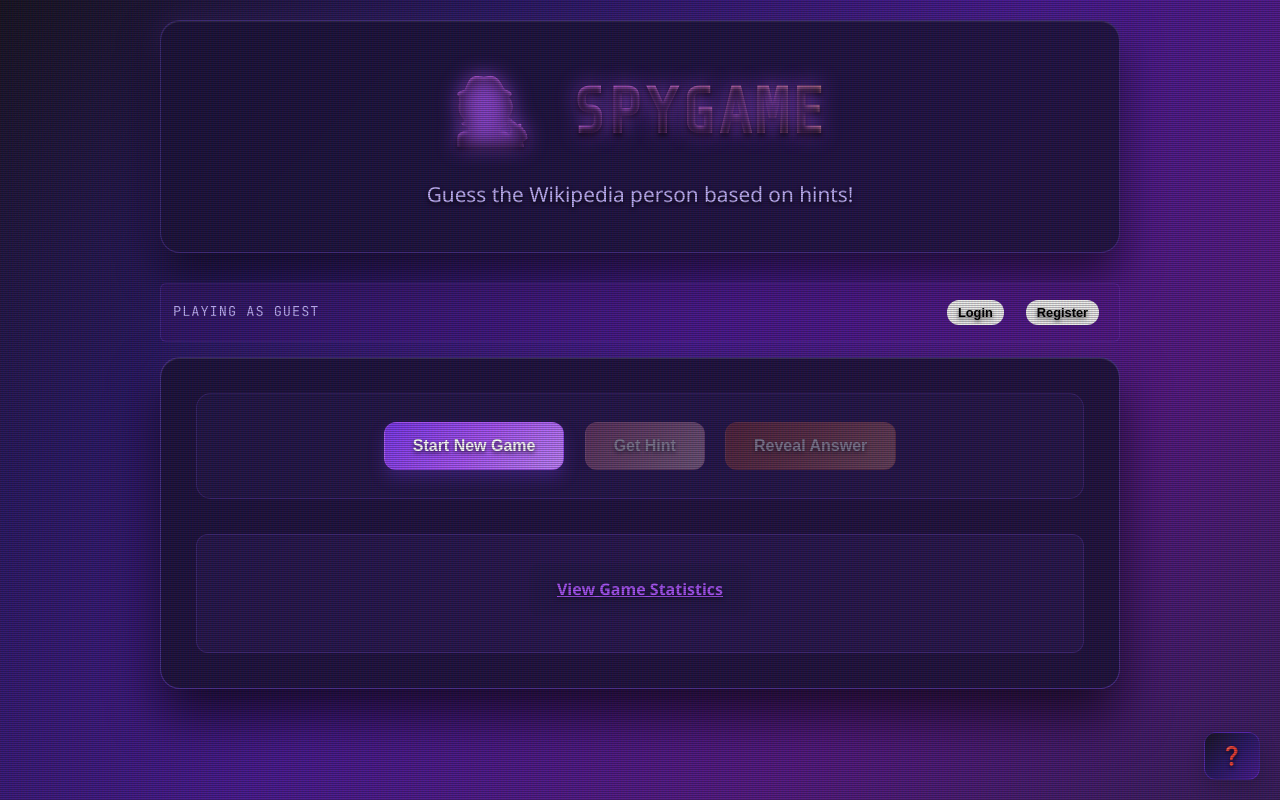
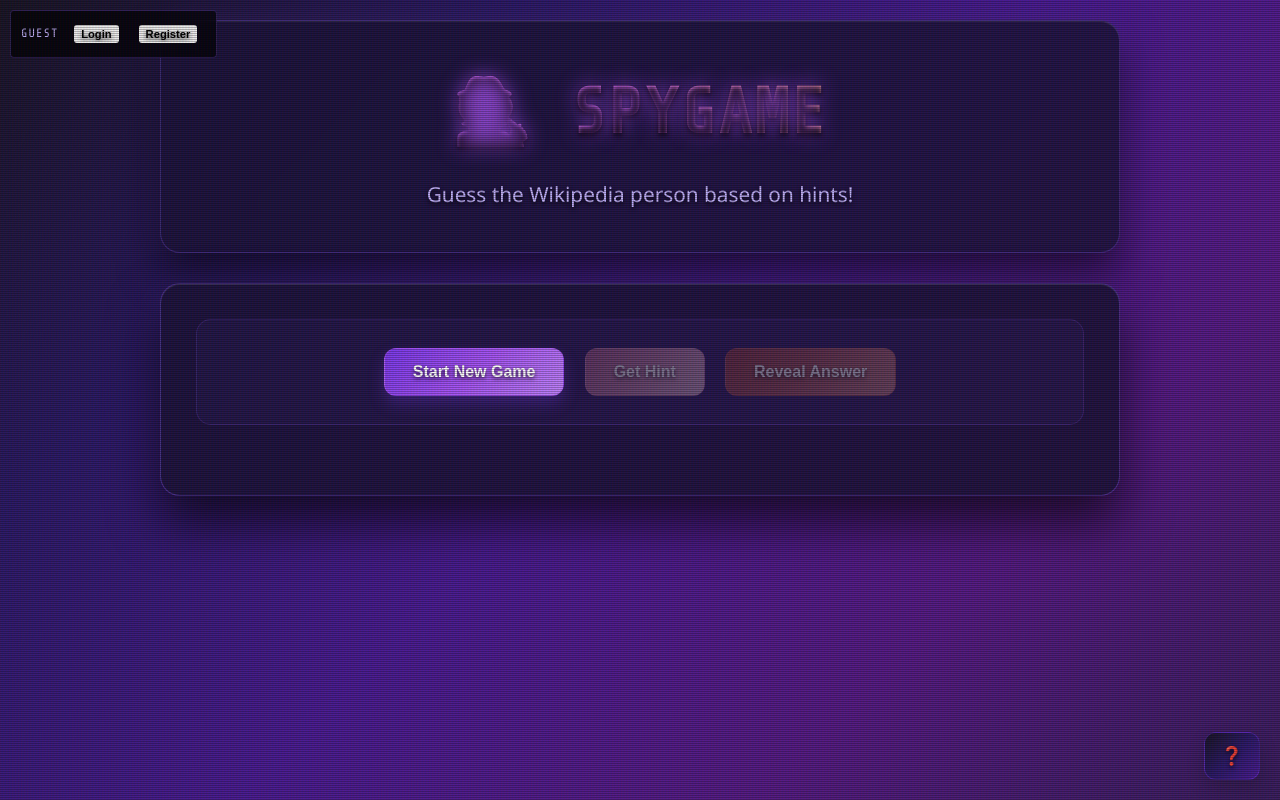
Before and after one commit to alonso02rupa/SpyGame, a Flask app: page / in a window 1280 px wide. Run offline with Flask 3, Linux system fonts and the light colour scheme.

Commit message:
Move user status to top-left corner, add Stats button (visible only when logged in)
Co-authored-by: alonso02rupa <198040140+alonso02rupa@users.noreply.github.com>

```diff
--- a/static/style.css
+++ b/static/style.css
@@ -1014,42 +1014,49 @@ thead tr:hover {
  * Styles for login/register functionality and user status display
  */
 
-/* User status bar - compact inline display */
-.user-status {
-    background: rgba(88, 28, 135, 0.2);                        /* Lighter semi-transparent purple */
-    border: 1px solid rgba(139, 92, 246, 0.2);                 /* Subtle purple border */
-    border-radius: 6px;                                         /* Smaller rounded corners */
-    padding: 8px 12px;                                          /* Compact padding */
-    margin-bottom: 15px;                                        /* Reduced space below */
+/* User status bar - fixed top-left corner like game stats */
+.user-status-corner {
+    position: fixed;                                            /* Fixed positioning */
+    top: 10px;                                                  /* Distance from top */
+    left: 10px;                                                 /* Distance from left */
+    background: rgba(0, 0, 0, 0.7);                            /* Dark semi-transparent background */
+    border: 1px solid rgba(139, 92, 246, 0.3);                 /* Subtle purple border */
+    border-radius: 4px;                                         /* Small rounded corners */
+    padding: 6px 10px;                                          /* Compact padding */
     backdrop-filter: blur(10px);                                /* Glass effect blur */
-}
-
-.user-info {
-    display: flex;                                              /* Flex layout for user info */
-    justify-content: space-between;                             /* Space between user display and buttons */
-    align-items: center;                                        /* Vertically center items */
-    flex-wrap: wrap;                                            /* Allow wrapping on small screens */
-    gap: 8px;                                                   /* Reduced space between items */
+    z-index: 100;                                               /* Above other content */
+    display: flex;                                              /* Flex layout */
+    align-items: center;                                        /* Center vertically */
+    gap: 8px;                                                   /* Space between items */
+    font-family: 'JetBrains Mono', 'Share Tech Mono', monospace; /* Terminal font */
 }
 
 #user-display {
-    font-family: 'JetBrains Mono', 'Share Tech Mono', monospace; /* Terminal font */
     font-weight: 500;                                           /* Medium weight */
     color: #c4b5fd;                                             /* Light purple text */
-    font-size: 0.85em;                                          /* Smaller text */
+    font-size: 0.75em;                                          /* Small text */
+    white-space: nowrap;                                        /* No wrap */
 }
 
 .auth-buttons {
     display: flex;                                              /* Flex layout for buttons */
-    gap: 6px;                                                   /* Reduced space between buttons */
-    flex-wrap: wrap;                                            /* Allow wrapping on small screens */
-}
-
-/* Small button variant for auth buttons */
-.btn-small {
-    padding: 4px 10px !important;                              /* Even smaller padding */
-    font-size: 0.8em !important;                               /* Smaller font size */
+    gap: 4px;                                                   /* Small space between buttons */
+    flex-wrap: nowrap;                                          /* No wrapping */
+}
+
+/* Tiny button variant for corner auth buttons */
+.btn-tiny {
+    padding: 2px 6px !important;                               /* Very small padding */
+    font-size: 0.7em !important;                               /* Very small font size */
     min-width: auto !important;                                 /* Override minimum width */
+    border-radius: 3px !important;                             /* Small border radius */
+}
+
+/* Stats button special styling */
+.btn-stats {
+    background: rgba(139, 92, 246, 0.3) !important;            /* Purple tint */
+    color: #c4b5fd !important;                                 /* Light purple text */
+    text-decoration: none !important;                          /* Remove underline */
 }
 
 /* Modal styles for login/register forms */
--- a/templates/index.html
+++ b/templates/index.html
@@ -53,6 +53,18 @@
         Everything users see and interact with goes inside here.
     -->
 
+    <!-- Top-left user status bar (like game stats) -->
+    <div id="user-status" class="user-status-corner">
+        <span id="user-display">Guest</span>
+        <div class="auth-buttons">
+            <button id="login-btn" class="btn btn-tiny">Login</button>
+            <button id="register-btn" class="btn btn-tiny">Register</button>
+            <button id="guest-btn" class="btn btn-tiny" style="display: none;">Guest</button>
+            <button id="logout-btn" class="btn btn-tiny" style="display: none;">Logout</button>
+            <a href="/stats" id="stats-link" class="btn btn-tiny btn-stats" style="display: none;">Stats</a>
+        </div>
+    </div>
+
     <div class="container">
         <!--
             This div wraps all our content and centers it on the page.
@@ -76,19 +88,6 @@
                 This gives users context about what they're about to play.
             -->
         </header>
-
-        <div id="user-status" class="user-status">
-            <!-- User authentication status area -->
-            <div id="user-info" class="user-info">
-                <span id="user-display">Playing as Guest</span>
-                <div class="auth-buttons">
-                    <button id="login-btn" class="btn btn-small">Login</button>
-                    <button id="register-btn" class="btn btn-small">Register</button>
-                    <button id="guest-btn" class="btn btn-small" style="display: none;">Play as Guest</button>
-                    <button id="logout-btn" class="btn btn-small" style="display: none;">Logout</button>
-                </div>
-            </div>
-        </div>
 
         <main>
             <!--
@@ -200,19 +199,6 @@
                 <!--
                     This div will contain game results and outcome messages.
                     Initially empty - JavaScript adds content here when games end
-                -->
-            </div>
-
-            <div class="stats-link">
-                <!--
-                    Container for the navigation link to the statistics page.
-                    class="stats-link": CSS class that centers the link and adds styling
-                -->
-                <a href="/stats" class="btn btn-link">View Game Statistics</a>
-                <!--
-                    <a> creates a hyperlink to another page.
-                    href="/stats": The URL path to the statistics page
-                    class="btn btn-link": Styles the link to look like a button
                 -->
             </div>
         </main>
@@ -609,6 +595,7 @@
         const registerBtn = document.getElementById('register-btn');
         const guestBtn = document.getElementById('guest-btn');
         const logoutBtn = document.getElementById('logout-btn');
+        const statsLink = document.getElementById('stats-link');
         const loginModal = document.getElementById('login-modal');
         const registerModal = document.getElementById('register-modal');
         const loginForm = document.getElementById('login-form');
@@ -1064,17 +1051,19 @@
              * Update the user status display based on current authentication state
              */
             if (currentUser === 'guest') {
-                userDisplay.textContent = 'Playing as Guest';
+                userDisplay.textContent = 'Guest';
                 loginBtn.style.display = 'inline-block';
                 registerBtn.style.display = 'inline-block';
                 guestBtn.style.display = 'none';
                 logoutBtn.style.display = 'none';
+                statsLink.style.display = 'none';  // Hide stats for guests
             } else {
-                userDisplay.textContent = `Welcome, ${currentUser}!`;
+                userDisplay.textContent = currentUser;
                 loginBtn.style.display = 'none';
                 registerBtn.style.display = 'none';
                 guestBtn.style.display = 'inline-block';
                 logoutBtn.style.display = 'inline-block';
+                statsLink.style.display = 'inline-block';  // Show stats for logged in users
             }
         }
 
```
